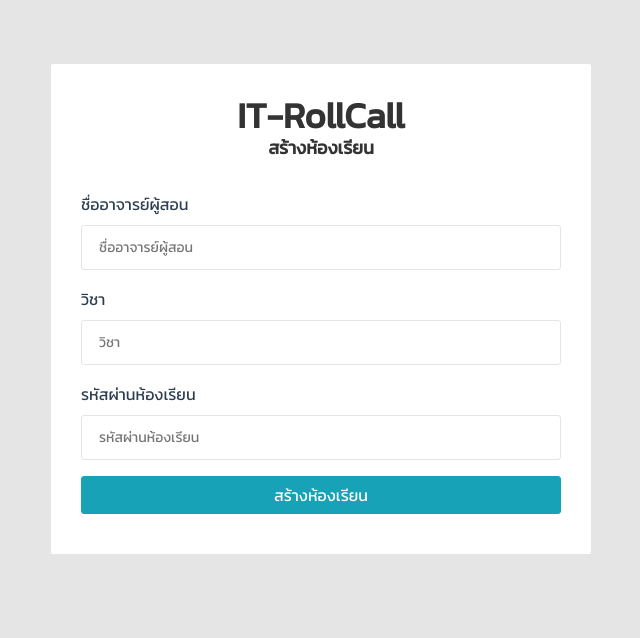
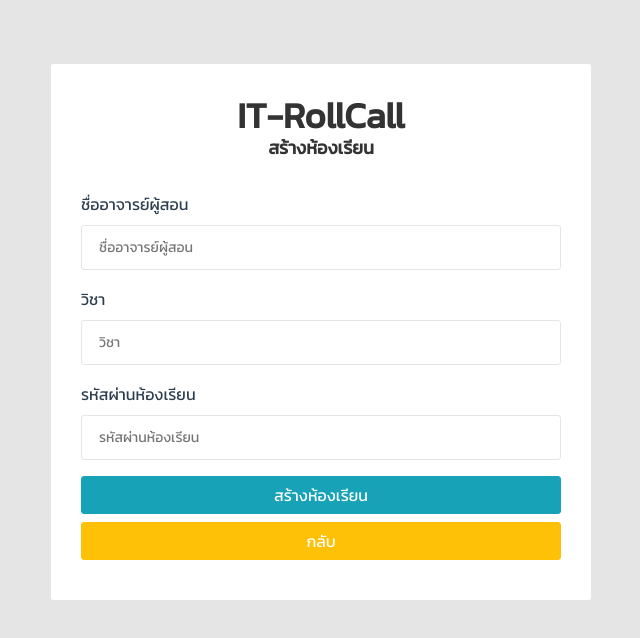
Before and after one commit to n0uur/non-touch-roll-call, a Vue app in the folder roll-call-web/: page /Class/Create/1 in a window 1280 px wide. Shown: the top 638 px of the page, without its empty margins (319-959 px from the left). Built offline with nearby package versions, Linux system fonts and the light colour scheme.

Commit message:
create back to home button

```diff
--- a/roll-call-web/src/components/Class/Create_1.vue
+++ b/roll-call-web/src/components/Class/Create_1.vue
@@ -26,7 +26,8 @@
                                         <input class="au-input au-input--full" v-model="classForm.password" type="password" placeholder="รหัสผ่านห้องเรียน">
                                     </div>
                                 </form>
-                                <button class="btn-block btn btn-info m-b-20 btn-md" @click="nextPage()">สร้างห้องเรียน</button>
+                                <button class="btn-block btn btn-info btn-md" @click="nextPage()">สร้างห้องเรียน</button>
+                                <button class="btn-block btn btn-warning m-b-20 btn-md" @click="$router.push({name: 'AllClass'})">กลับ</button>
                             </div>
                         </div>
                     </div>
```
